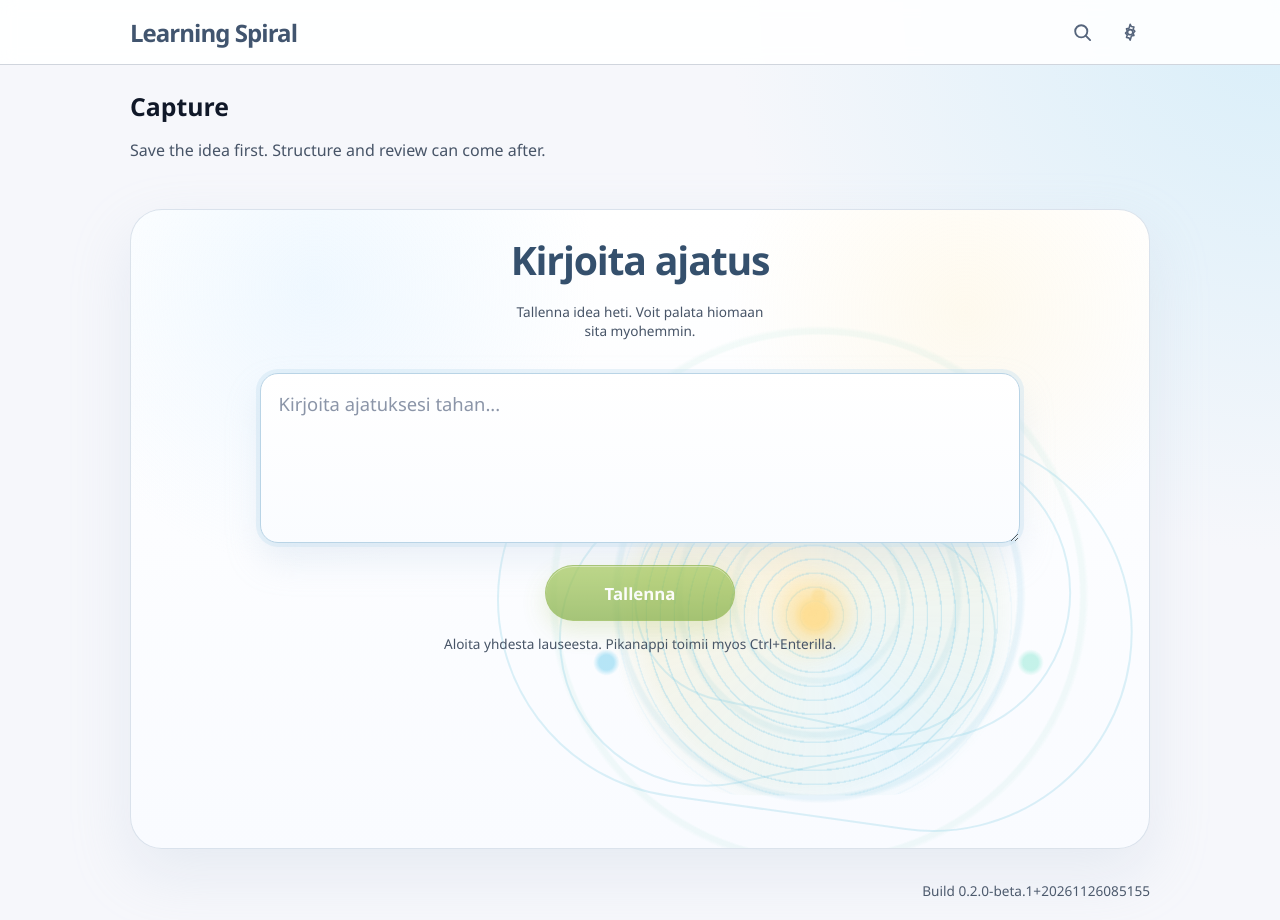
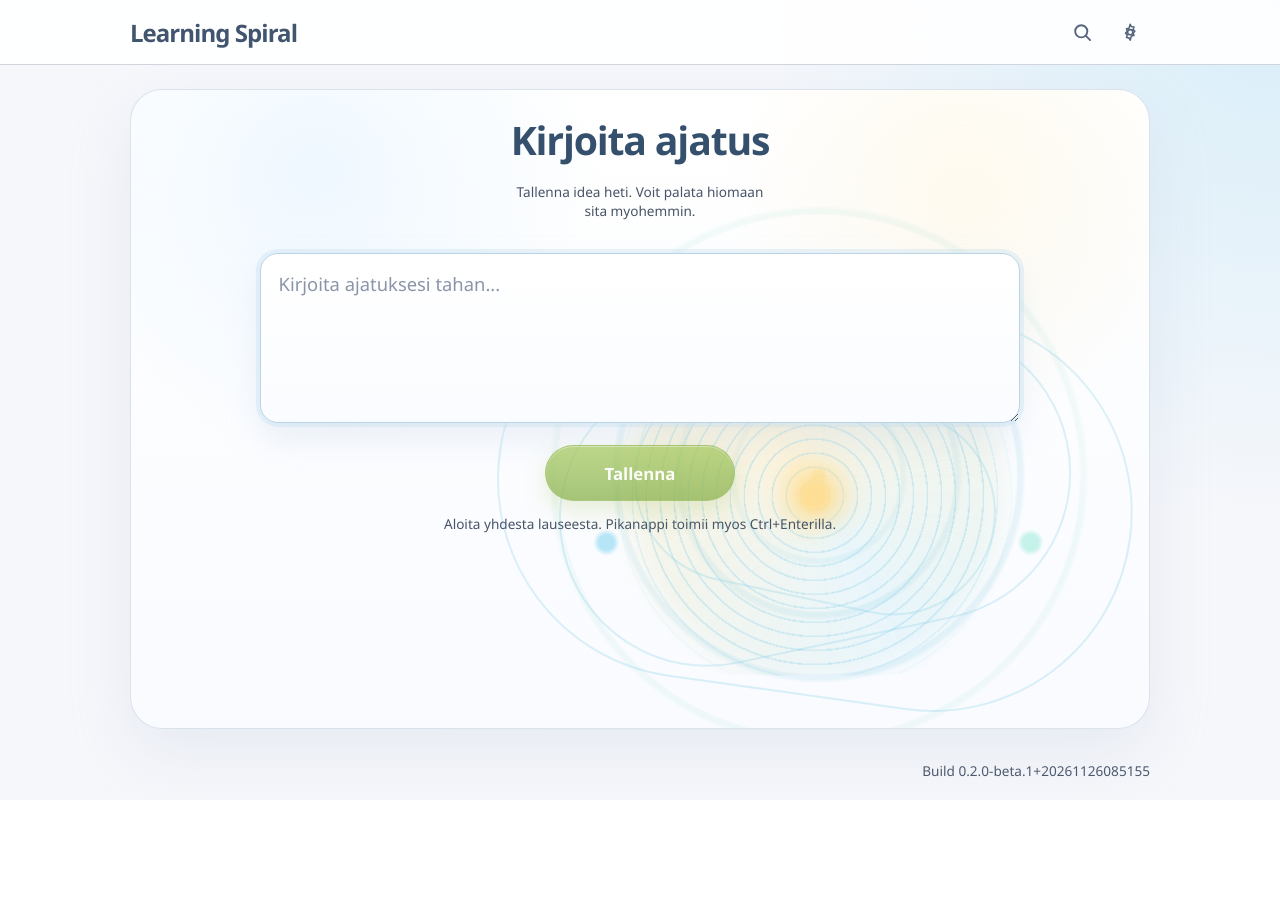
Before and after one commit to heikkikukkonen/learningspiral, a Next.js app: page /capture in a window 1280 px wide. After the commit the page ends 800 px from the top, so only its background shows below. Built offline with nearby package versions, Linux system fonts and the light colour scheme.

Commit message:
Remove capture page header

```diff
--- a/app/capture/page.tsx
+++ b/app/capture/page.tsx
@@ -53,11 +53,6 @@ export default async function CapturePage({
 
   return (
     <section className="grid">
-      <div className="page-header">
-        <h1>Capture</h1>
-        <p className="muted">Save the idea first. Structure and review can come after.</p>
-      </div>
-
       {!sourceId ? (
         <CaptureComposer initialMode={requestedMode} />
       ) : (
```
